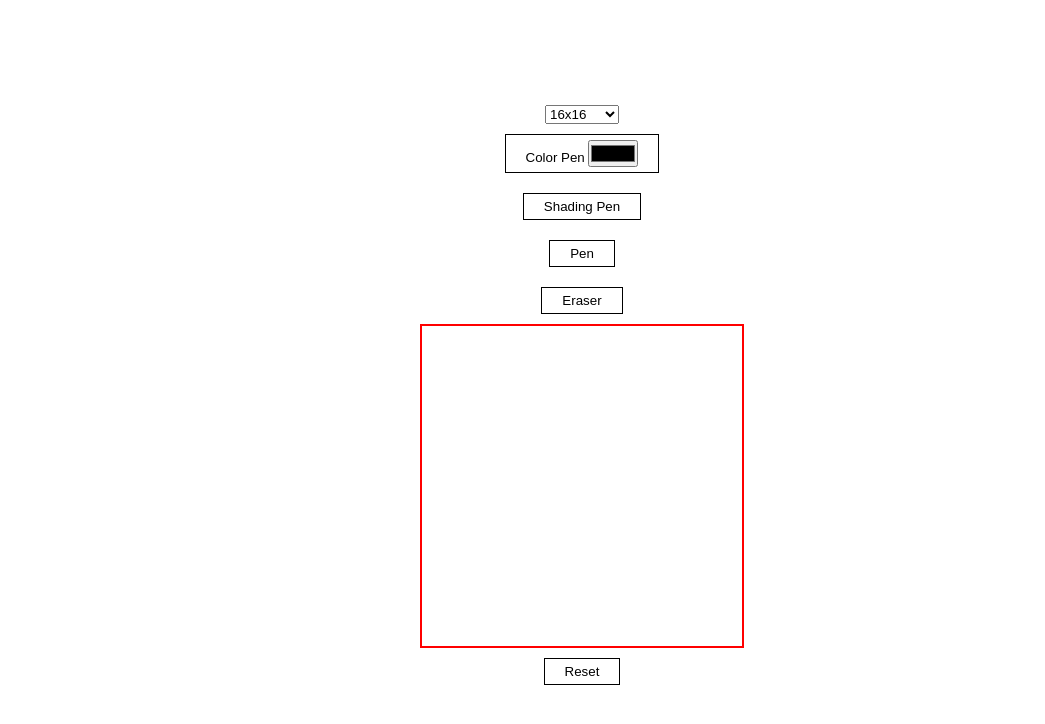
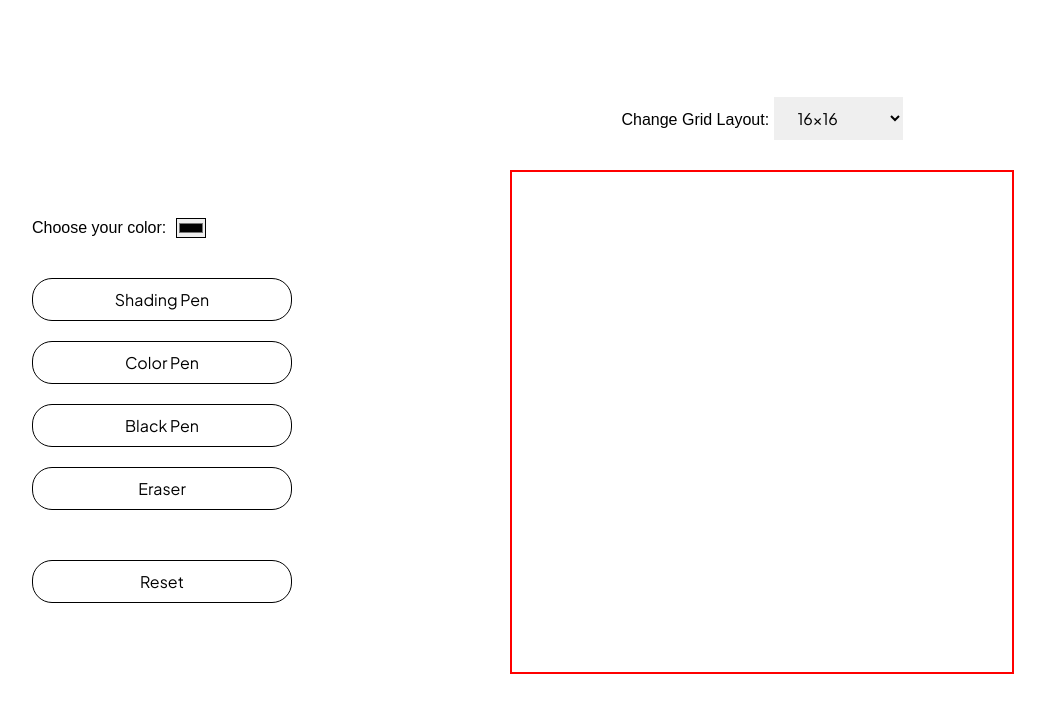
Before and after one commit to akanksha493/etch-a-sketch, a plain HTML site: page index.html in a window 1280 px wide. Shown: the whole page, without its empty margins (58-1103 px from the left). Drawn offline with Linux system fonts and the light colour scheme.

Commit message:
added ui

```diff
--- a/index.html
+++ b/index.html
@@ -3,36 +3,49 @@
 <head>
     <meta charset="UTF-8">
     <meta http-equiv="X-UA-Compatible" content="IE=edge">
-    <meta name="viewport" content="width=device-width, initial-scale=1.0">
+    <!-- <meta name="viewport" content="width=device-width, initial-scale=1.0"> -->
     <link rel="stylesheet" href="style.css">
     <title>Etch-a-Sketch</title>
 </head>
 <body>
 
     <main>
+        <div id="bttn-container">
+            <div id="color-selector-container">
+                <span>Choose your color:</span>
+                <input type="color" id="color-selector">
+            </div>
+            <button class="bttn" id="shading-pen">
+                <span class="bttn-title">Shading Pen</span>
+            </button>
+            <button class="bttn" id="color-pen">
+                <span class="bttn-title">Color Pen</span>
+            </button>
+            <button class="bttn" id="black-pen">
+                <span class="bttn-title">Black Pen</span>
+            </button>
+            <button class="bttn" id="eraser">
+                <span class="bttn-title">Eraser</span>
+            </button>
+            <button class="bttn" id="reset">
+                <span class="bttn-title">Reset</span>
+            </button>
+        </div>
+
+        <div id="essentials-container">
+
+            <div class="grid-layout-container">
+                <span>Change Grid Layout:</span>
                 <select name="grid-layout" id="layout-choice">
                     <option value="16">16x16</option>
                     <option value="32">32x32</option>
                     <option value="100">100x100</option>
                 </select>
-
-        <button class="bttn" id="color-pen">
-            <span class="bttn-title">Color Pen</span>
-            <input type="color" id="color-selector">
-        </button>
-        <button class="bttn" id="shading-pen">
-            <span class="bttn-title">Shading Pen</span>
-        </button>
-        <button class="bttn" id="pen">
-            Pen
-        </button>
-        <button class="bttn" id="eraser">Eraser</button>
+            </div>
             <div class="grid-container">
                 <!-- <div class="grid"></div> -->
             </div>
-        <button class="bttn" id="reset">
-            Reset
-        </button>
+        </div>
     </main>
 
 
--- a/script.js
+++ b/script.js
@@ -1,5 +1,3 @@
-
-
 
 const gridContainer = document.querySelector(".grid-container");
 
@@ -16,13 +14,25 @@ function createGrids(gridSize){
     for(i = 0 ;i<gridSize*gridSize;i++){
        gridContainer.appendChild(grid.cloneNode(true));
     }
+    const grids = document.querySelectorAll(".grid");
+    grids.forEach((grid)=>{
+        grid.removeEventListener('mouseover',eraseGrid);
+        grid.removeEventListener('mouseover',shadeMode);
+        grid.removeEventListener('mouseover',fillGridColor);
+        grid.addEventListener('mouseover',fillGridBlack);
+    });
+
 }
 
 
 
-function clearGrids(){
+function reset(){
     const grids = document.querySelectorAll(".grid");
     grids.forEach((grid)=>{
+        grid.removeEventListener('mouseover',eraseGrid);
+        grid.removeEventListener('mouseover',shadeMode);
+        grid.removeEventListener('mouseover',fillGridColor);
+        grid.addEventListener('mouseover',fillGridBlack);
         grid.style.opacity = "0";
     });
 }
@@ -30,7 +40,7 @@ function eraseGrid(e){
     e.target.style.opacity = "0";
 }
 function fillGridBlack(e){
-    // console.log(e.target.style.opacity);
+    // console.log("black");
     e.target.style.opacity = "1";
     e.target.style.backgroundColor = "black";
 }
@@ -40,12 +50,13 @@ function fillGridColor(e){
     e.target.style.backgroundColor = color.value;
 }
 function shadeMode(e){
-    e.target.style.backgroundColor = "black";
-    console.log(e.target.style.opacity);
+    const color = document.querySelector("#color-selector");
+    // console.log(e.target.style.opacity);
     if(parseInt(e.target.style.opacity)!==1){
-        console.log("inside if");
+        e.target.style.backgroundColor = color.value;
+        // console.log("inside if");
         let newOpacity = parseFloat(e.target.style.opacity)+0.1;
-        console.log(newOpacity);
+        // console.log(newOpacity);
         e.target.style.opacity = newOpacity ;
     }
 }
@@ -62,7 +73,7 @@ const choiceLayout = document.querySelector("#layout-choice");
 choiceLayout.addEventListener("change",layout);
 
 const resetBttn = document.querySelector("#reset");
-resetBttn.addEventListener('click',clearGrids);
+resetBttn.addEventListener('click',reset);
 
 const eraseBttn = document.querySelector("#eraser");
 eraseBttn.addEventListener('click',function(){
@@ -76,14 +87,20 @@ const colorPenBttn = document.querySelector("#color-pen");
 colorPenBttn.addEventListener("click",function(){
     const grids = document.querySelectorAll(".grid");
     grids.forEach((grid)=>{
+        grid.removeEventListener('mouseover',eraseGrid);
+        grid.removeEventListener('mouseover',shadeMode);
+        grid.removeEventListener('mouseover',fillGridBlack);
         grid.addEventListener('mouseover',fillGridColor);
     });
 });
 
-const penBttn = document.querySelector("#pen");
+const penBttn = document.querySelector("#black-pen");
 penBttn.addEventListener("click",function(){
     const grids = document.querySelectorAll(".grid");
     grids.forEach((grid)=>{
+        grid.removeEventListener('mouseover',eraseGrid);
+        grid.removeEventListener('mouseover',shadeMode);
+        grid.removeEventListener('mouseover',fillGridColor);
         grid.addEventListener('mouseover',fillGridBlack);
     });
 });
@@ -92,6 +109,7 @@ const shadingPen = document.querySelector("#shading-pen");
 shadingPen.addEventListener("click",function(){
     const grids = document.querySelectorAll(".grid");
     grids.forEach((grid)=>{
+        grid.removeEventListener('mouseover',eraseGrid);
         grid.removeEventListener('mouseover',fillGridBlack);
         grid.removeEventListener('mouseover',fillGridColor);
         grid.addEventListener('mouseover',shadeMode);
--- a/style.css
+++ b/style.css
@@ -1,36 +1,96 @@
 
+@import url('https://fonts.googleapis.com/css2?family=Plus+Jakarta+Sans:wght@400;500;600&display=swap');
 
 *{
     margin: 0;
     padding: 0;
     font-family: Arial, Helvetica, sans-serif;
 }
+body{
+    background-color: white;
+}
 main{
+    padding: 40px;
+    box-sizing: border-box;
     height: 100vh;
+    width: 100vw;
+    display: flex;
+    flex-direction: row;
+    justify-content: center;
+    align-items: center;
+    /* background-color: darkcyan; */
+}
+
+#bttn-container{
     display: flex;
     flex-direction: column;
     justify-content: center;
+    width: min(30%, 450px);
+    height: 100%;
+    box-sizing: border-box;
+    padding: 50px;
+}
+#color-selector-container{
+    display: flex;
     align-items: center;
+    padding: 30px 0px;
+}
+#color-selector{
+    margin-left: 10px;
+    width: 30px;
+    height: 20px;
+    border: 1px solid black;
+}
+.bttn{
+    border: 1px solid black;
+    background-color: white;
+    padding: 10px 0px ;
+    margin: 10px 0px;
+    border-radius: 20px;
+    cursor: pointer;
+}
+.bttn-title{
+    font-family: Plus Jakarta Sans;
+    font-size: 1rem;
+}
+.bttn:hover{
+    background-color: black;
+    color: white;
+}
+#shading-pen:focus,
+#color-pen:focus,
+#black-pen:focus,
+#eraser:focus{
+    background-color: black;
+    color: white;
+}
+#reset{
+    margin-top: 40px;
 }
 
+#essentials-container{
+    display: flex;
+    flex-direction: column;
+    align-items: center;
+    justify-content: center;
+    flex: 1;
+    height: 100%;
+}
+#layout-choice{
+    font-family: Plus Jakarta Sans;
+    font-size: 1rem;
+    border: none;
+    padding: 10px 20px;
+}
 .grid{
     aspect-ratio: 1/1;
     display: inline-block;
 }
 .grid-container{
-    width: 320px;
-    height: 320px;
+    width: 500px;
+    height: 500px;
     background-color: white;
     border: 2px solid red;
     font-size: 0;
+    margin: 30px 0px;
 }
-.bttn{
-    border: 1px solid black;
-    background-color: white;
-    padding: 5px 20px ;
-    margin: 10px 0px;
-}
-.bttn:hover{
-    background-color: black;
-    color: white;
-}
```
Also changed, not shown: images/screenshot3.png (added), 1 other file. Lines whose indentation alone changed are shown as unchanged.
